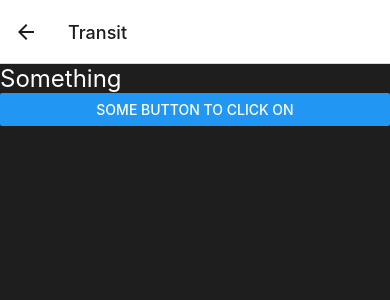
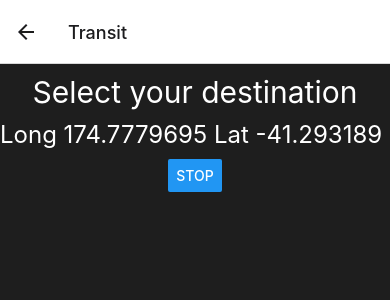
Before and after one commit to chu-joel/transport, a React Native app: screen /HomeScreen in a window 390 px wide. Both pictures are taken after a click on the button "START JOURNEY". Shown: the top 300 px of the page. Built offline with nearby package versions, Linux system fonts and the light colour scheme.

Commit message:
Map is working, started on transit screen

```diff
--- /dev/null
+++ b/src/components/transitScreen.styles.js
@@ -0,0 +1,18 @@
+import styled from 'styled-components/native';
+import { Colors } from '../styles/constants';
+
+// export const HeadingContainer = styled.View`
+//     text-align: center;
+//     background-color: ${Colors.Grey100};
+//     margin: auto;
+//     padding: 10px;
+// `
+export const StyledTransitHeader = styled.Text`
+  fontSize:30px;
+  color: ${Colors.White100};
+`;
+
+export const StopButtonContainer = styled.View`
+    margin: auto;
+    padding: 10px;
+`
--- a/src/pages/home.js
+++ b/src/pages/home.js
@@ -38,11 +38,10 @@ export const HomeScreen = ({ navigation }) => {
           </MapView>
         </MapContainer>
         <ButtonContainer>
-          <Button style = {styles.appButtonContainer}
+          <Button style = {styles.StartButtonContainer}
             title="Start Journey"
             onPress={() =>
-              navigation.navigate('Transit', pin.longitude, pin.latitude)
-            }
+              navigation.navigate('Transit', {latitude: pin.latitude, longitude: pin.longitude})}
           />
         </ButtonContainer>
 
--- a/src/pages/transit.js
+++ b/src/pages/transit.js
@@ -1,19 +1,33 @@
 import { StyleSheet, Text, View, Button} from 'react-native';
 import { styles } from '../styles/styles';
-export const TransitScreen = ({ navigation, longitude, latitude }) => {
-    console.log(latitude)
+import { PageContainer } from '../styles/styles';
+import { HeadingContainer } from '../components/homeScreen.styles';
+import { StyledTransitHeader } from '../components/transitScreen.styles';
+import { ButtonContainer } from '../components/homeScreen.styles';
+
+export const TransitScreen = ({ navigation, route }) => {
     return (
+
+        <PageContainer>
+            <HeadingContainer>
+            <StyledTransitHeader>
+                Select your destination
+            </StyledTransitHeader>
+          </HeadingContainer>
             <View>
                 <Text style={styles.h1}>
 
-                   Something {longitude}
+                   Long {route.params.longitude} Lat {route.params.latitude}
                 </Text>
-                <Button title = "Some button to click on"
-            onPress={() =>
-            navigation.navigate('HomeScreen')
 
-            }
-            /></View>
-
+            </View>
+            <ButtonContainer>
+            <Button style = {styles.StopButtonContainer}
+                title = "Stop"
+                onPress={() =>
+                navigation.navigate('HomeScreen')}
+                />
+        </ButtonContainer>
+        </PageContainer>
         )
   };
--- a/src/styles/constants.js
+++ b/src/styles/constants.js
@@ -2,7 +2,8 @@ export const Colors = {
     Grey100: '#1E1E1E',
     White100: '#FFFFFF',
     Black100: '#000000',
-    Blue100: '#207FEE'
+    Blue100: '#207FEE',
+    Red100: '#E03B3B'
 }
 
 export const DEFAULTLONGLAT =
--- a/src/styles/styles.js
+++ b/src/styles/styles.js
@@ -18,7 +18,7 @@ export const styles = StyleSheet.create({
       fontSize:18,
       color: "#FFFFFF",
     },
-    appButtonContainer: {
+    StartButtonContainer: {
       backgroundColor: Colors.Blue100,
       color: Colors.White100,
       borderRadius: 50,
@@ -30,6 +30,19 @@ export const styles = StyleSheet.create({
       alignItems: 'center',
       justifyContent: 'center',
     },
+    StopButtonContainer: {
+      backgroundColor: Colors.Red100,
+      color: Colors.White100,
+      borderRadius: 50,
+      padding: 10,
+      marginTop: 20,
+      width: 100,
+      height: 100,
+      overflow: 'hidden',
+      alignItems: 'center',
+      justifyContent: 'center',
+    },
+
     map: {
       width: Dimensions.get('window').width,
       height: Dimensions.get('window').height*0.7
```
